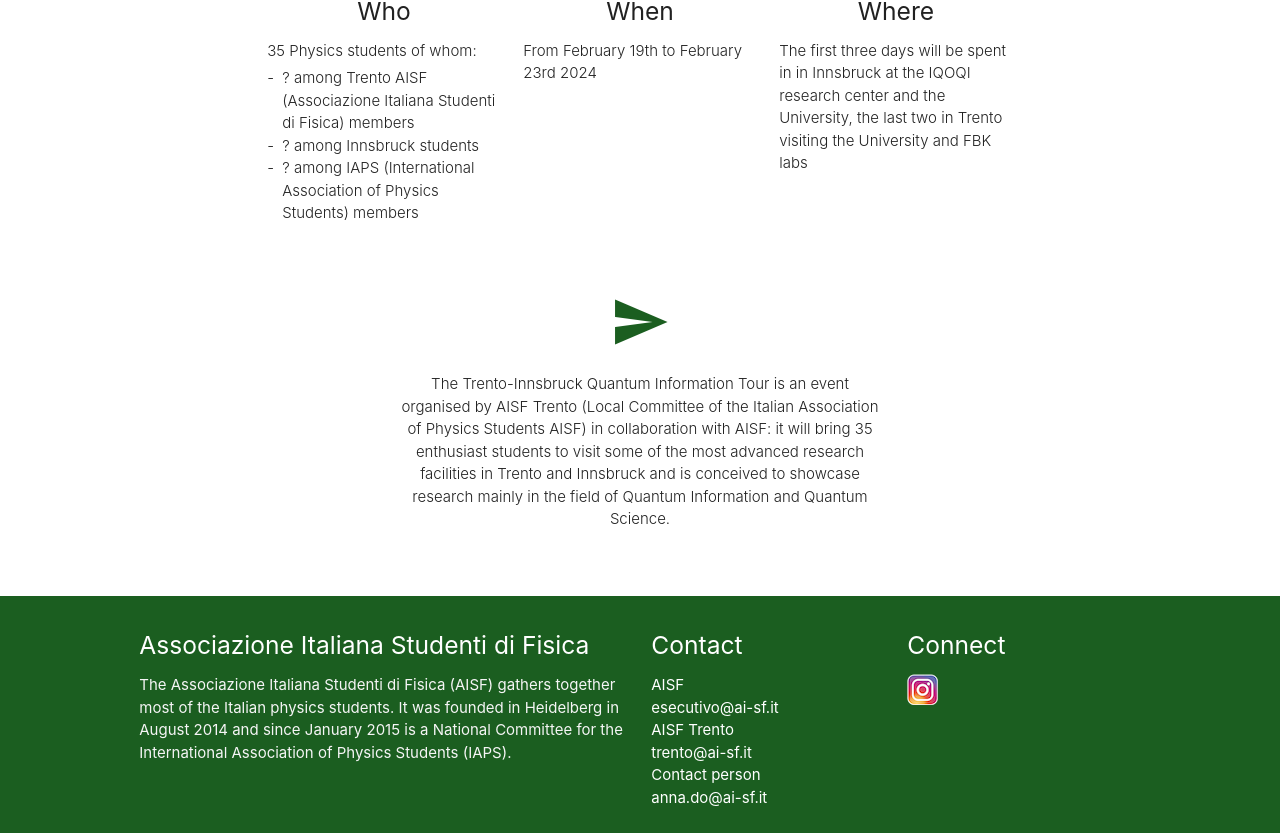
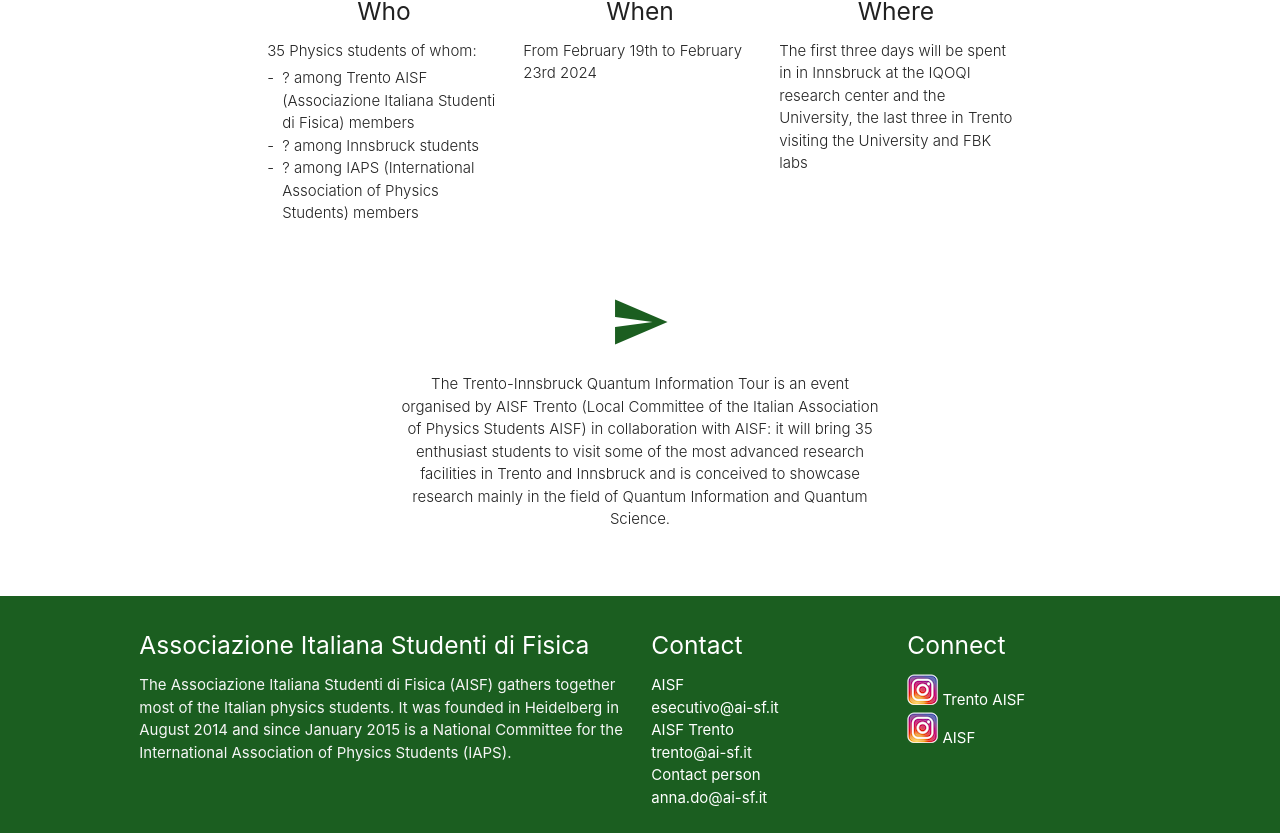
Before and after one commit to ai-sf/tiqit24, a Jekyll site: the page built from index.html, in a window 1280 px wide. Shown: the part 1057-1890 px from the top of the page. Built offline with Jekyll 4.4.1, drawn with Linux system fonts in a browser that asks for light colours; nearby versions of some CDN libraries.

Commit message:
update to 2024 edition

```diff
--- a/_config-dev.yml
+++ b/_config-dev.yml
@@ -4,7 +4,7 @@
 #url: "/" # the base hostname & protocol for your site
 title: "Tiqit"
 description: "Tiqit"
-url: "https://ai-sf.it/tiqit23"
+url: "https://ai-sf.it/tiqit24"
 destination: ../site/
 locale: "it"
 
--- a/_config.yml
+++ b/_config.yml
@@ -1,7 +1,7 @@
 # Site settings
 title: "Tiqit"
 description: "Tiqit"
-url: "https://ai-sf.it/tiqit23"
+url: "https://ai-sf.it/tiqit24"
 destination: ../site/
 locale: "it"
 
--- a/_data/footer.yml
+++ b/_data/footer.yml
@@ -15,8 +15,11 @@
   # - name: Facebook
   #   url: https://www.facebook.com/AisfTrento/
   #   img: "img/fb_logo.png"
-  - name: Instagram
+  - name: Trento AISF
     url: https://instagram.com/aisftrento/
+    img: "img/ig_logo3.png"
+  - name: AISF
+    url: https://instagram.com/aisf_fisica/
     img: "img/ig_logo3.png"
 
 creator:
--- a/_data/home.yml
+++ b/_data/home.yml
@@ -10,7 +10,7 @@
 
 when: "From February 19th to February 23rd 2024"
 
-where: "The first three days will be spent in in Innsbruck at the IQOQI research center and the University, the last two in Trento visiting the University and FBK labs"
+where: "The first three days will be spent in in Innsbruck at the IQOQI research center and the University, the last three in Trento visiting the University and FBK labs"
 
 slideshow:
   - img: img/trento.jpg
--- a/_includes/footer.html
+++ b/_includes/footer.html
@@ -20,6 +20,7 @@
           {% for item in site.data.footer.connect %}
 	        <li>
             <a class="white-text" href="{{item.url}}" target="_blank"><img src="{{site.url}}/{{item.img}}"></a>
+            <a class="white-text" href="{{item.url}}" target="_blank">{{ item.name }}</a>
           </li>
 	        {% endfor %}
         </ul>
```
Also changed, not shown: 6 other files.
